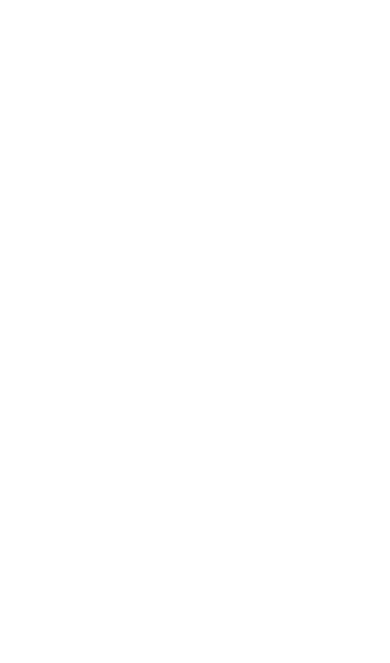
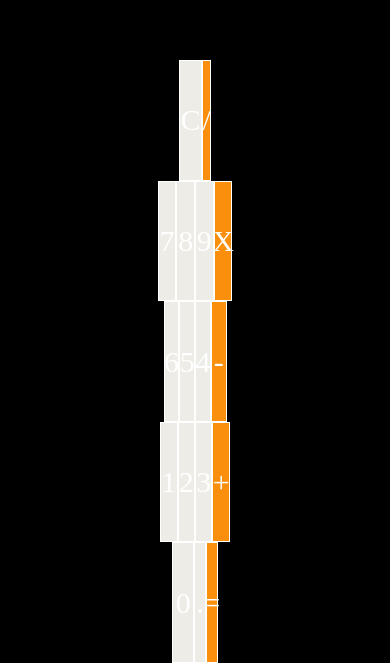
Before and after one commit to MR-Neto/CalculatorReactNative, a React Native app: screen / in a window 390 px wide. Shown: the part 181-844 px from the top of the page. Built offline with nearby package versions, Linux system fonts and the light colour scheme.

Commit message:
Updated Home and Grid

```diff
--- /dev/null
+++ b/src/components/Grid.js
@@ -0,0 +1,74 @@
+import React from 'react'
+import { ButtonCalculator } from './Button'
+import { Row } from './View'
+
+const Grid = ({ dispatch }) => {
+
+    return (
+        <>
+            <Row>
+                <ButtonCalculator onPress={() => dispatch({ type: 'clear' })} flex={3}>
+                    C
+                </ButtonCalculator>
+                <ButtonCalculator onPress={() => dispatch({ type: 'setOperation', operation: '/' })} isOperation flex={1}>
+                    /
+                </ButtonCalculator>
+            </Row>
+            <Row>
+                <ButtonCalculator onPress={() => dispatch({ type: 'setNumber', newNumber: '7' })} flex={1}>
+                    7
+                </ButtonCalculator>
+                <ButtonCalculator onPress={() => dispatch({ type: 'setNumber', newNumber: '8' })} flex={1}>
+                    8
+                </ButtonCalculator>
+                <ButtonCalculator onPress={() => dispatch({ type: 'setNumber', newNumber: '9' })} flex={1}>
+                    9
+                </ButtonCalculator>
+                <ButtonCalculator onPress={() => dispatch({ type: 'setOperation', operation: 'X' })} isOperation flex={1}>
+                    X
+                </ButtonCalculator>
+            </Row>
+            <Row>
+                <ButtonCalculator onPress={() => dispatch({ type: 'setNumber', newNumber: '6' })} flex={1}>
+                    6
+                </ButtonCalculator>
+                <ButtonCalculator onPress={() => dispatch({ type: 'setNumber', newNumber: '5' })} flex={1}>
+                    5
+                </ButtonCalculator>
+                <ButtonCalculator onPress={() => dispatch({ type: 'setNumber', newNumber: '4' })} flex={1}>
+                    4
+                </ButtonCalculator>
+                <ButtonCalculator onPress={() => dispatch({ type: 'setOperation', operation: '-' })} isOperation flex={1}>
+                    -
+                </ButtonCalculator>
+            </Row>
+            <Row>
+                <ButtonCalculator onPress={() => dispatch({ type: 'setNumber', newNumber: '1' })} flex={1}>
+                    1
+                </ButtonCalculator>
+                <ButtonCalculator onPress={() => dispatch({ type: 'setNumber', newNumber: '2' })} flex={1}>
+                    2
+                </ButtonCalculator>
+                <ButtonCalculator onPress={() => dispatch({ type: 'setNumber', newNumber: '3' })} flex={1}>
+                    3
+                </ButtonCalculator>
+                <ButtonCalculator onPress={() => dispatch({ type: 'setOperation', operation: '+' })} isOperation flex={1}>
+                    +
+                </ButtonCalculator>
+            </Row>
+            <Row>
+                <ButtonCalculator onPress={() => dispatch({ type: 'setNumber', newNumber: '0' })} flex={2}>
+                    0
+                </ButtonCalculator>
+                <ButtonCalculator onPress={() => dispatch({ type: 'setNumber', newNumber: '.' })} flex={1}>
+                    .
+                </ButtonCalculator>
+                <ButtonCalculator onPress={() => dispatch({ type: 'calculate' })} isOperation flex={1}>
+                    =
+                </ButtonCalculator>
+            </Row>
+        </>
+    )
+}
+
+export default Grid
--- a/src/screens/Home.js
+++ b/src/screens/Home.js
@@ -1,12 +1,29 @@
-import React from 'react'
-import { View, Text } from 'react-native'
+import React, { useReducer } from 'react'
+import { SafeAreaView } from 'react-native'
+import NumberDisplay from '../components/NumberDisplay'
+import Grid from '../components/Grid'
+
+import styled from 'styled-components/native'
+import ColorConfig from '../configs/ColorConfig'
+import { initialState, reducer } from '../reducers/calculatorReducer'
 
 const Home = () => {
+    const [state, dispatch] = useReducer(reducer, initialState)
+    console.log(state)
     return (
-        <View>
-            <Text />
-        </View>
+        <Container>
+            <NumberDisplay displayText={state.number} />
+            <Grid dispatch={dispatch} />
+        </Container>
     )
 }
 
+const Container = styled(SafeAreaView)`
+    flex: 1;
+    justify-content: flex-start;
+    align-items: center;
+    flex-direction: column;
+    background-color: ${ColorConfig.black};
+`
+
 export default Home
```
Also changed, not shown: src/components/NumberGrid.js (deleted, +0 -12 lines).
